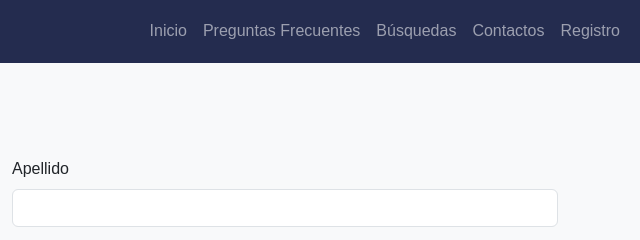
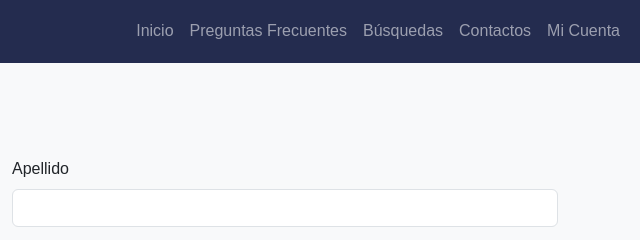
Before and after one commit to Concursar/concursar.github.io, a plain HTML site: page login.html in a window 1280 px wide. Shown: the top 240 px of the page, 640-1280 px from the left. Drawn offline with nearby package versions, Linux system fonts and the light colour scheme.

Commit message:
Update login.html
Mi Cuenta

```diff
--- a/login.html
+++ b/login.html
@@ -31,7 +31,7 @@
                         <a class="nav-link" href="#contactos">Contactos</a>
                     </li>
                     <li class="nav-item">
-                        <a class="nav-link" href="#registro">Registro</a>
+                        <a class="nav-link" href="#registro">Mi Cuenta</a>
                     </li>
                 </ul>
             </div>
```
